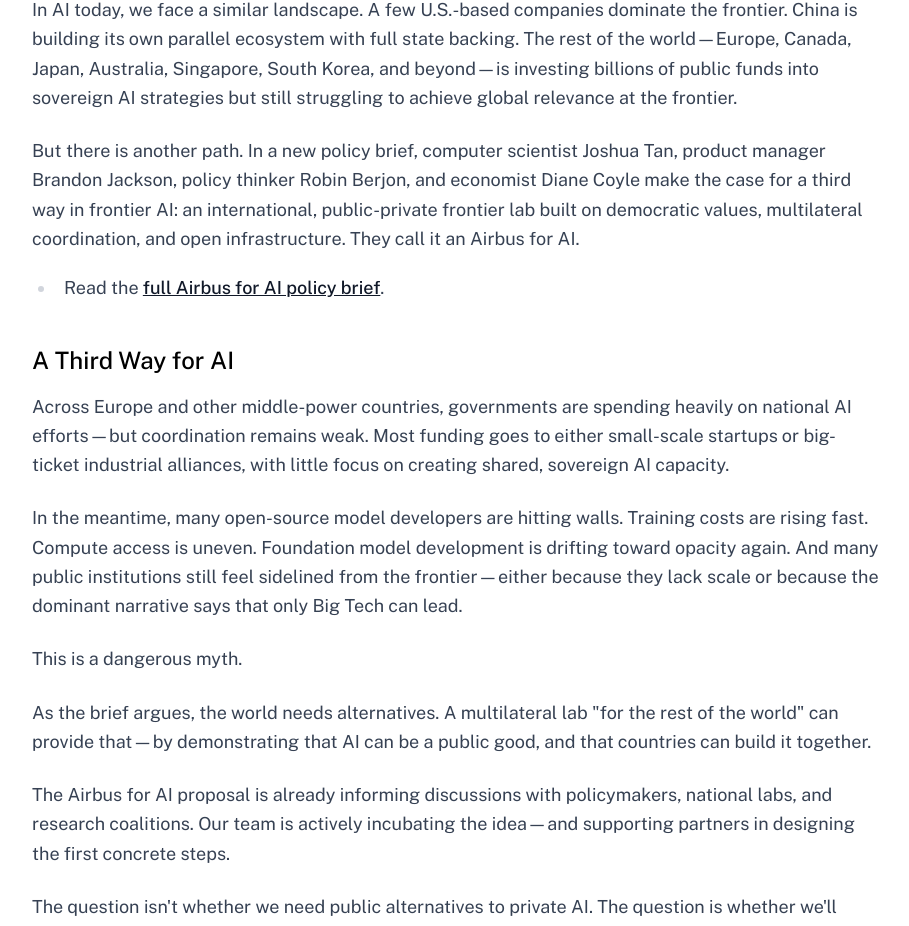
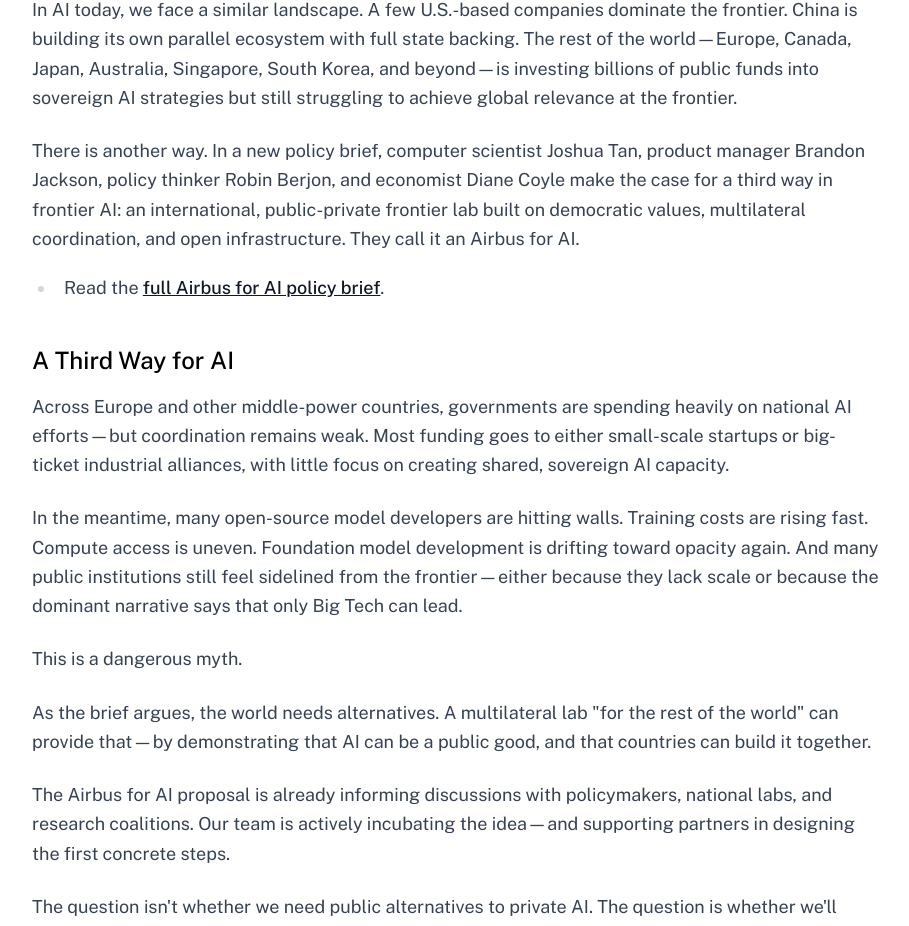
Before and after one commit to forpublicai/publicai.co, a Next.js app: page /airbus in a window 1280 px wide. Shown: the part 1740-2666 px from the top of the page, without its empty margins (184-1093 px from the left). Built offline with nearby package versions, Linux system fonts and the light colour scheme.

Commit message:
tiny tweak to text

```diff
--- a/src/app/airbus/page.tsx
+++ b/src/app/airbus/page.tsx
@@ -20,7 +20,7 @@ export default function AirbusPage() {
       },
       {
         type: 'paragraph' as const,
-        content: "But there is another path. In a new policy brief, computer scientist Joshua Tan, product manager Brandon Jackson, policy thinker Robin Berjon, and economist Diane Coyle make the case for a third way in frontier AI: an international, public-private frontier lab built on democratic values, multilateral coordination, and open infrastructure. They call it an Airbus for AI."
+        content: "There is another way. In a new policy brief, computer scientist Joshua Tan, product manager Brandon Jackson, policy thinker Robin Berjon, and economist Diane Coyle make the case for a third way in frontier AI: an international, public-private frontier lab built on democratic values, multilateral coordination, and open infrastructure. They call it an Airbus for AI."
       },
       {
         type: 'list' as const,
```
